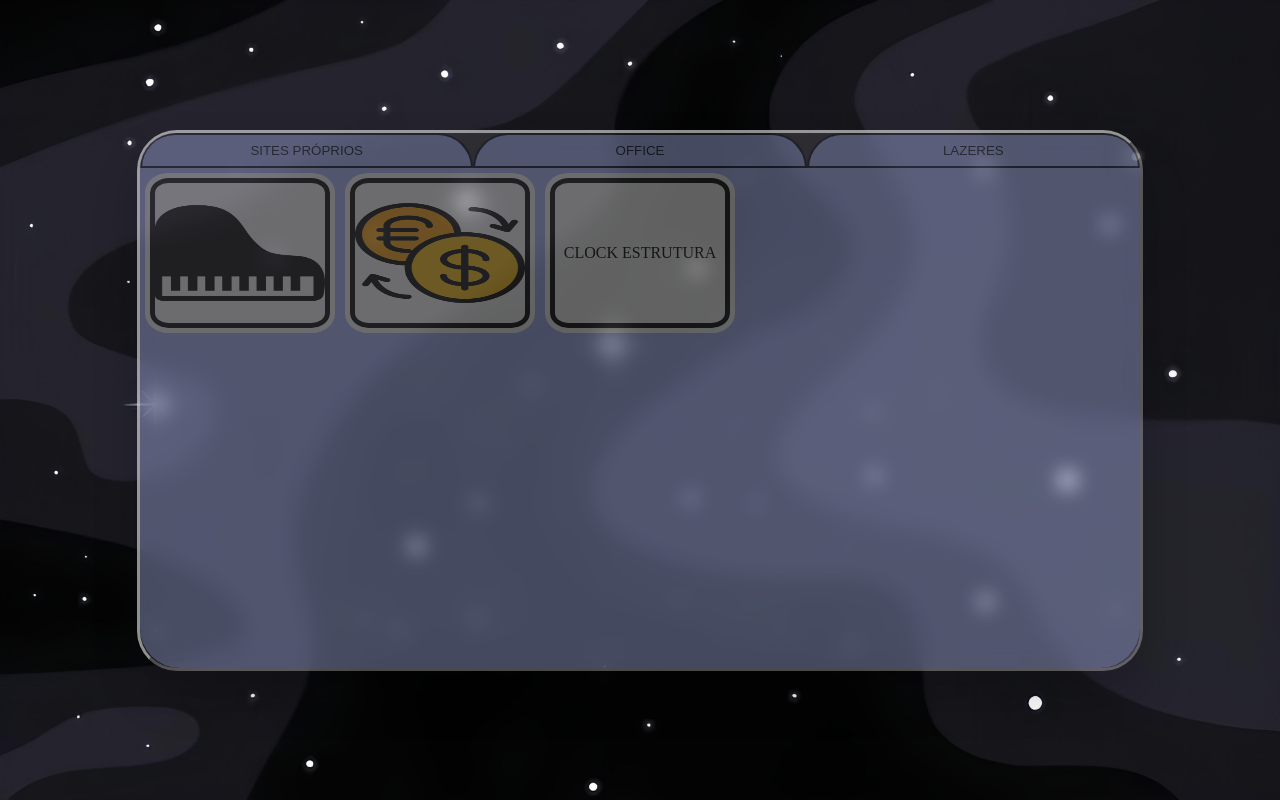
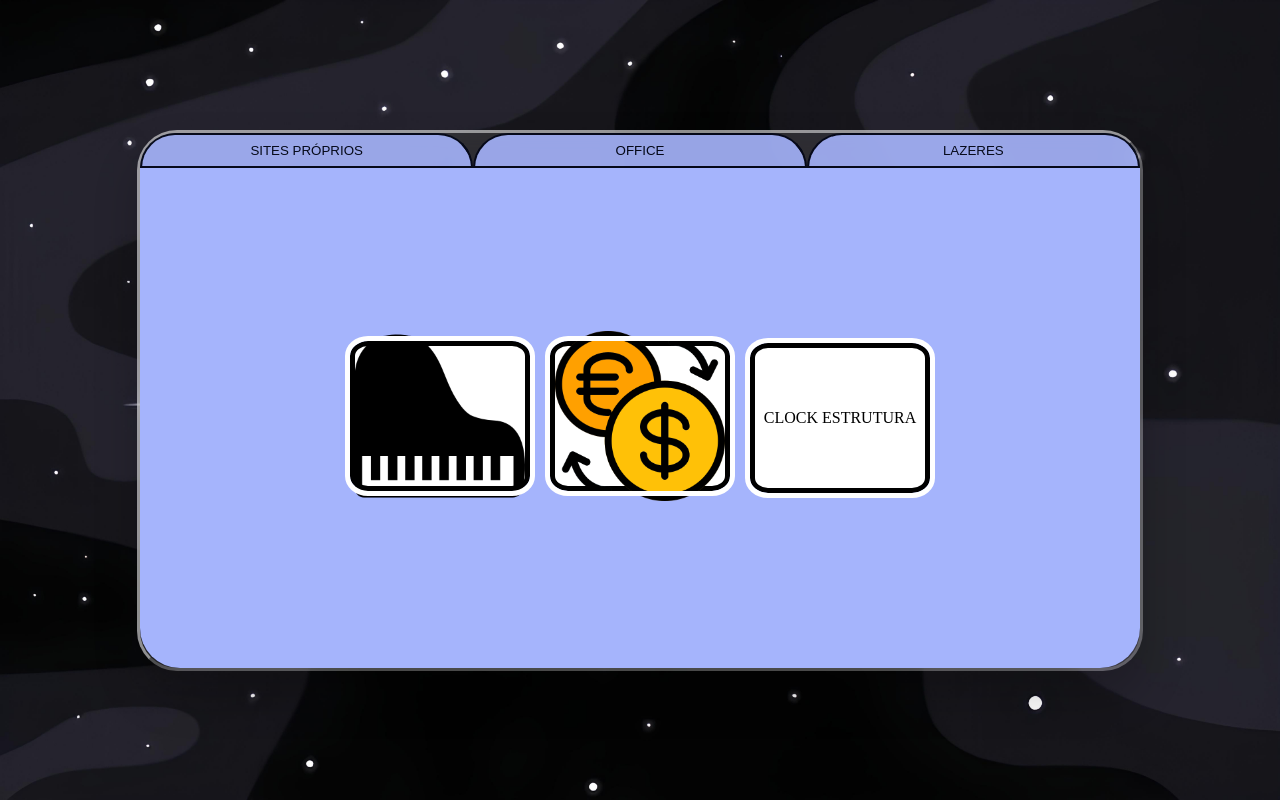
Before and after one commit to JVGREENN2/NDA, a plain HTML site: page Assents/index.html in a window 1280 px wide. Drawn offline with Linux system fonts and the light colour scheme.

Commit message:
Update index.css

```diff
--- a/Assents/ASSETS/CSS/index.css
+++ b/Assents/ASSETS/CSS/index.css
@@ -31,6 +31,7 @@ body {
     display: flex;
 }
 
+/* Ajuste nas dimensões e visibilidade do conteúdo */
 .CONTENT {
     display: none;
     width: 1200px;
@@ -38,22 +39,23 @@ body {
 }
 
 .CONTENT.SHOW {
-    display: inline-table;
-    align-items: end;
-    justify-content: end;
+    display: flex; /* Flexbox para melhor alinhamento */
+    align-items: center;
+    justify-content: center;
     width: 1000px;
     height: 500px;
     background-color: #a5b4fc;
-    opacity: 0.3;
+    opacity: 1; /* Removendo a opacidade reduzida */
     border-radius: 0px 0px 40px 40px;
 }
 
+/* Opacidade ajustada */
 .TAB-BTN {
     width: 100%;
     border: solid 2px;
     color: #020617;
     background-color: #a5b4fc;
-    opacity: 0.3;
+    opacity: 0.9; /* Maior opacidade */
     border-radius: 180px 180px 0px 0px;
     font-weight: 500;
     padding: 8px;
@@ -62,8 +64,8 @@ body {
 }
 
 .TAB-BTN:active {
-    background-color: rgba(255, 255, 255, 0.1);
-    opacity: 0.3;
+    background-color: rgba(255, 255, 255, 0.5); /* Ajuste na cor de fundo e opacidade */
+    opacity: 0.9;
 }
 
 .TAB-BTN:hover {
@@ -83,9 +85,10 @@ body {
     border-radius: 10%;
     border: 5px solid #000;
     outline: 5px solid #FFFFFF;
-    line-height: 150px;
     margin: 10px;
-    float: left;
+    /* Removendo float */
+    float: none;
+    display: inline-flex;
 }
 
 .TITULO {
@@ -93,8 +96,8 @@ body {
 }
 
 img {
-    width: 170px;
-    height: 100px;
+    max-width: 100%; /* Responsividade da imagem */
+    height: auto;
 }
 
 .youpin {
```
